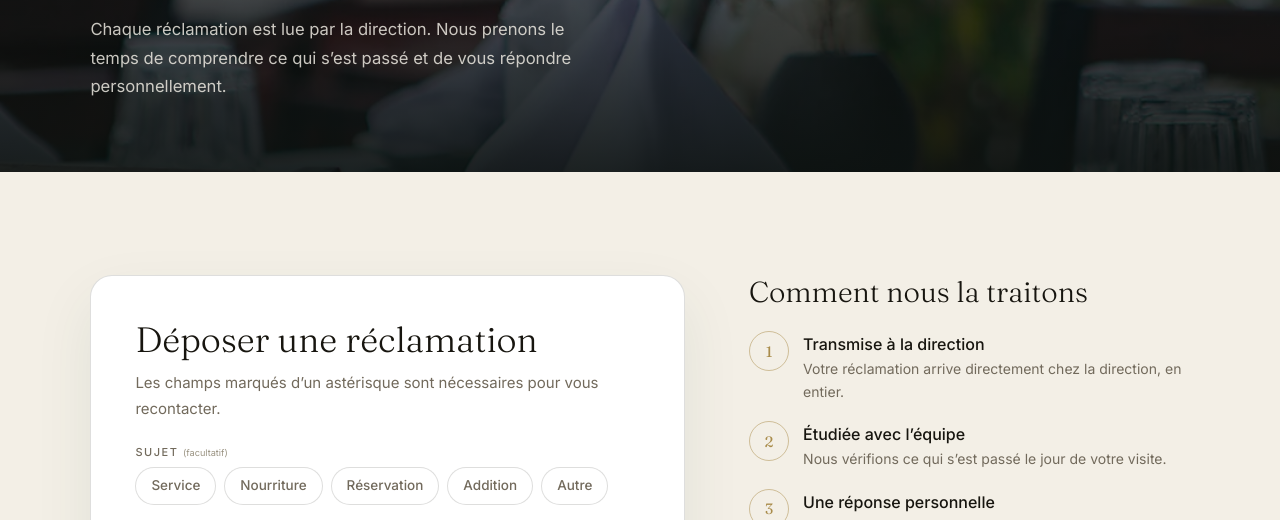
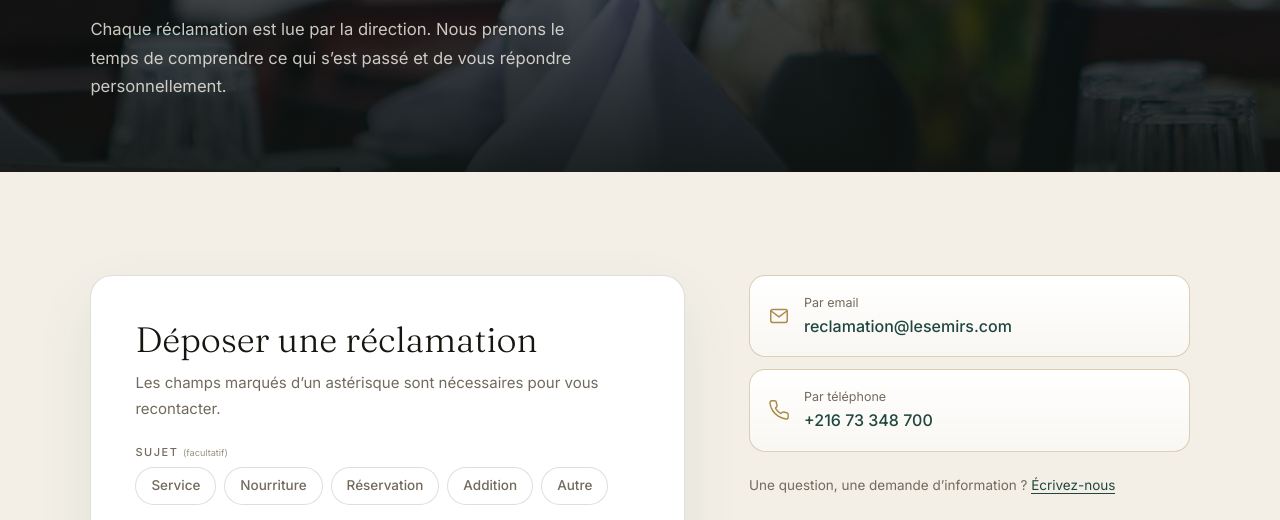
Before and after one commit to Punixer01/les-emirs-restobar, a website: page public/reclamation.html in a window 1280 px wide. Shown: the part 428-948 px from the top of the page. Drawn offline with Linux system fonts and the light colour scheme.

Commit message:
Réclamation : étapes 1-2-3 retirées, « vous recontactera rapidement »

```diff
--- a/public/reclamation.html
+++ b/public/reclamation.html
@@ -83,13 +83,7 @@ textarea{resize:vertical;min-height:160px}
 .sent .done{display:block}
 .sent form,.sent .head{display:none}
 
-.side h3{margin:0;font:300 clamp(1.4rem,2.4vw,1.8rem)/1.2 var(--serif)}
-.steps{list-style:none;margin:22px 0 0;padding:0;display:grid;gap:18px}
-.steps li{display:grid;grid-template-columns:40px 1fr;gap:14px;align-items:start}
-.steps b{width:40px;height:40px;border-radius:50%;border:1px solid rgba(169,140,75,.5);display:flex;align-items:center;justify-content:center;font:400 15px/1 var(--serif);color:var(--gold)}
-.steps span{display:block;font-weight:500;color:var(--ink)}
-.steps small{display:block;color:var(--stone);font-size:14px;line-height:1.6}
-.contact{margin-top:30px;display:grid;gap:12px}
+.contact{display:grid;gap:12px}
 .contact a{display:flex;align-items:center;gap:14px;padding:16px 18px;border:1px solid rgba(169,140,75,.4);border-radius:16px;background:linear-gradient(180deg,#fff,rgba(255,255,255,.5));transition:border-color .25s}
 .contact a:hover{border-color:var(--gold)}
 .contact svg{width:22px;height:22px;color:var(--gold);flex:0 0 auto}
@@ -171,17 +165,11 @@ textarea{resize:vertical;min-height:160px}
       <div class="done" role="status">
         <svg viewBox="0 0 24 24" fill="none" stroke="currentColor" stroke-width="1.3" stroke-linecap="round" stroke-linejoin="round"><circle cx="12" cy="12" r="9.5"/><path d="M7.8 12.3l2.8 2.8 5.6-6"/></svg>
         <h3 data-t="okH">Merci, c’est bien reçu.</h3>
-        <p data-t="okP">La direction a reçu votre réclamation et vous recontacte rapidement.</p>
+        <p data-t="okP">La direction a reçu votre réclamation et vous recontactera rapidement.</p>
       </div>
     </div>
 
     <aside class="side">
-      <h3 data-t="sH">Comment nous la traitons</h3>
-      <ol class="steps">
-        <li><b>1</b><div><span data-t="s1">Transmise à la direction</span><small data-t="s1p">Votre réclamation arrive directement chez la direction, en entier.</small></div></li>
-        <li><b>2</b><div><span data-t="s2">Étudiée avec l’équipe</span><small data-t="s2p">Nous vérifions ce qui s’est passé le jour de votre visite.</small></div></li>
-        <li><b>3</b><div><span data-t="s3">Une réponse personnelle</span><small data-t="s3p">Nous vous rappelons ou vous écrivons pour faire suite à votre réclamation.</small></div></li>
-      </ol>
       <div class="contact">
         <a href="mailto:reclamation@lesemirs.com" data-claim-mail>
           <svg viewBox="0 0 24 24" fill="none" stroke="currentColor" stroke-width="1.6" stroke-linecap="round" stroke-linejoin="round"><rect x="3" y="5" width="18" height="14" rx="2"/><path d="M3.5 6.5l8.5 6.5 8.5-6.5"/></svg>
@@ -231,10 +219,7 @@ textarea{resize:vertical;min-height:160px}
         lTopic:"Sujet", tService:"Service", tFood:"Nourriture", tBooking:"Réservation", tBill:"Addition", tOther:"Autre",
         lName:"Nom", lPhone:"Téléphone", lEmail:"Email", lDay:"Date de la visite", opt:"(facultatif)", lBody:"Votre réclamation",
         ph:"Ce qui s’est passé, l’heure, la table…", send:"Envoyer la réclamation",
-        okH:"Merci, c’est bien reçu.", okP:"La direction a reçu votre réclamation et vous recontacte rapidement.",
-        sH:"Comment nous la traitons", s1:"Transmise à la direction", s1p:"Votre réclamation arrive directement chez la direction, en entier.",
-        s2:"Étudiée avec l’équipe", s2p:"Nous vérifions ce qui s’est passé le jour de votre visite.",
-        s3:"Une réponse personnelle", s3p:"Nous vous rappelons ou vous écrivons pour faire suite à votre réclamation.",
+        okH:"Merci, c’est bien reçu.", okP:"La direction a reçu votre réclamation et vous recontactera rapidement.",
         cMail:"Par email", cPhone:"Par téléphone", note:"Une question, une demande d’information ?", noteA:"Écrivez-nous",
         fTag:"Apéros, déjeuners, dîners… et vibes chill au cœur de Port El Kantaoui.", fHours:"Horaires", fHoursV:"Tous les jours · 12h — 00h", fHome:"Retour au site",
         eName:"Merci d’indiquer votre nom.", ePhone:"Merci d’indiquer votre téléphone pour que nous puissions vous rappeler.",
@@ -247,9 +232,6 @@ textarea{resize:vertical;min-height:160px}
         lName:"Name", lPhone:"Phone", lEmail:"Email", lDay:"Date of visit", opt:"(optional)", lBody:"Your complaint",
         ph:"What happened, the time, the table…", send:"Send the complaint",
         okH:"Thank you, we have received it.", okP:"The management has your complaint and will get back to you quickly.",
-        sH:"How we handle it", s1:"Sent to the management", s1p:"Your complaint goes straight to the management, in full.",
-        s2:"Reviewed with the team", s2p:"We check what happened on the day of your visit.",
-        s3:"A personal answer", s3p:"We call you back or write to you to follow up on your complaint.",
         cMail:"By email", cPhone:"By phone", note:"A question, need some information?", noteA:"Write to us",
         fTag:"Aperitifs, lunches, dinners… and chill vibes in the heart of Port El Kantaoui.", fHours:"Opening hours", fHoursV:"Every day · 12pm — 12am", fHome:"Back to the website",
         eName:"Please enter your name.", ePhone:"Please enter your phone number so we can call you back.",
```
